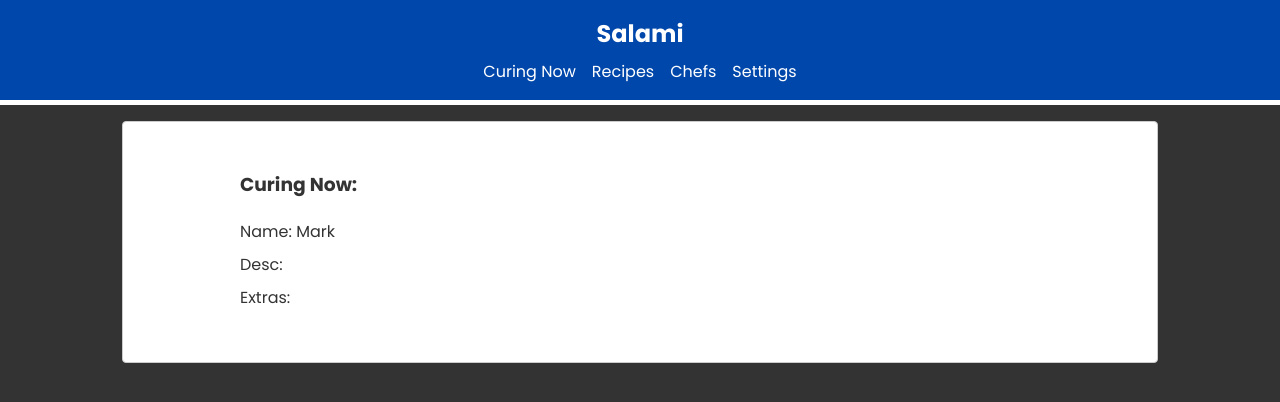
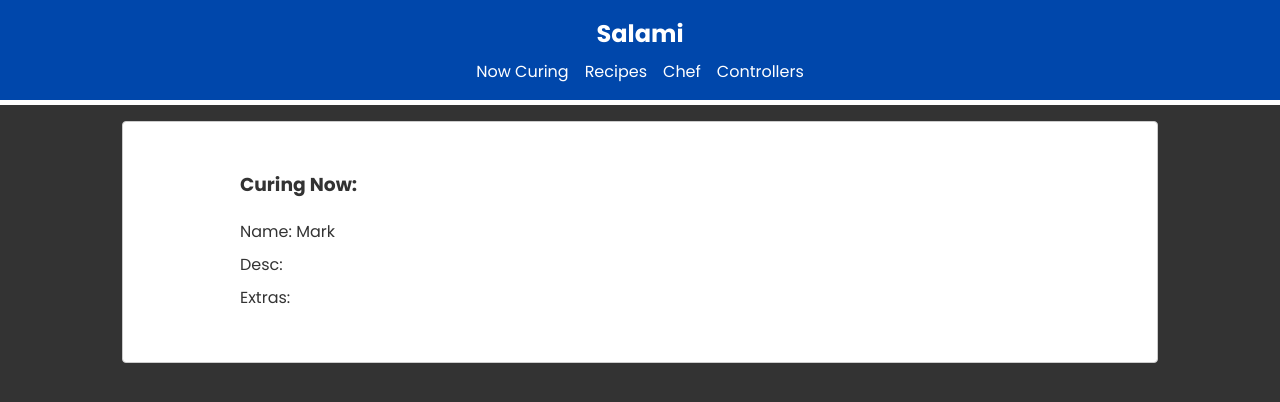
Before and after one commit to headexpanded/salami, a Next.js app: page / in a window 1280 px wide. Shown: the top 402 px of the page. Built offline with nearby package versions, Linux system fonts and the light colour scheme.

Commit message:
menu adjustments

```diff
--- a/Components/Shared/Header.tsx
+++ b/Components/Shared/Header.tsx
@@ -11,10 +11,10 @@ const Header = () => {
             <Link href="/">Salami</Link>
           </div>
           <div className="links">
-            <Link href="/">Curing Now</Link>
+            <Link href="/">Now Curing</Link>
             <Link href="/profile/recipe">Recipes</Link>
-          <Link href="/profile/chef">Chefs</Link>
-          <Link href="/settings">Settings</Link>
+          <Link href="/profile/chef">Chef</Link>
+          <Link href="/settings">Controllers</Link>
           </div>
         </div>
       </header>
```
Also changed, not shown: Components/Shared/AddRecipe.tsx (+6 -3 lines), Components/Shared/Recipe.tsx (added, +14 -0 lines), Components/Shared/RecipeDetails.tsx (added).
